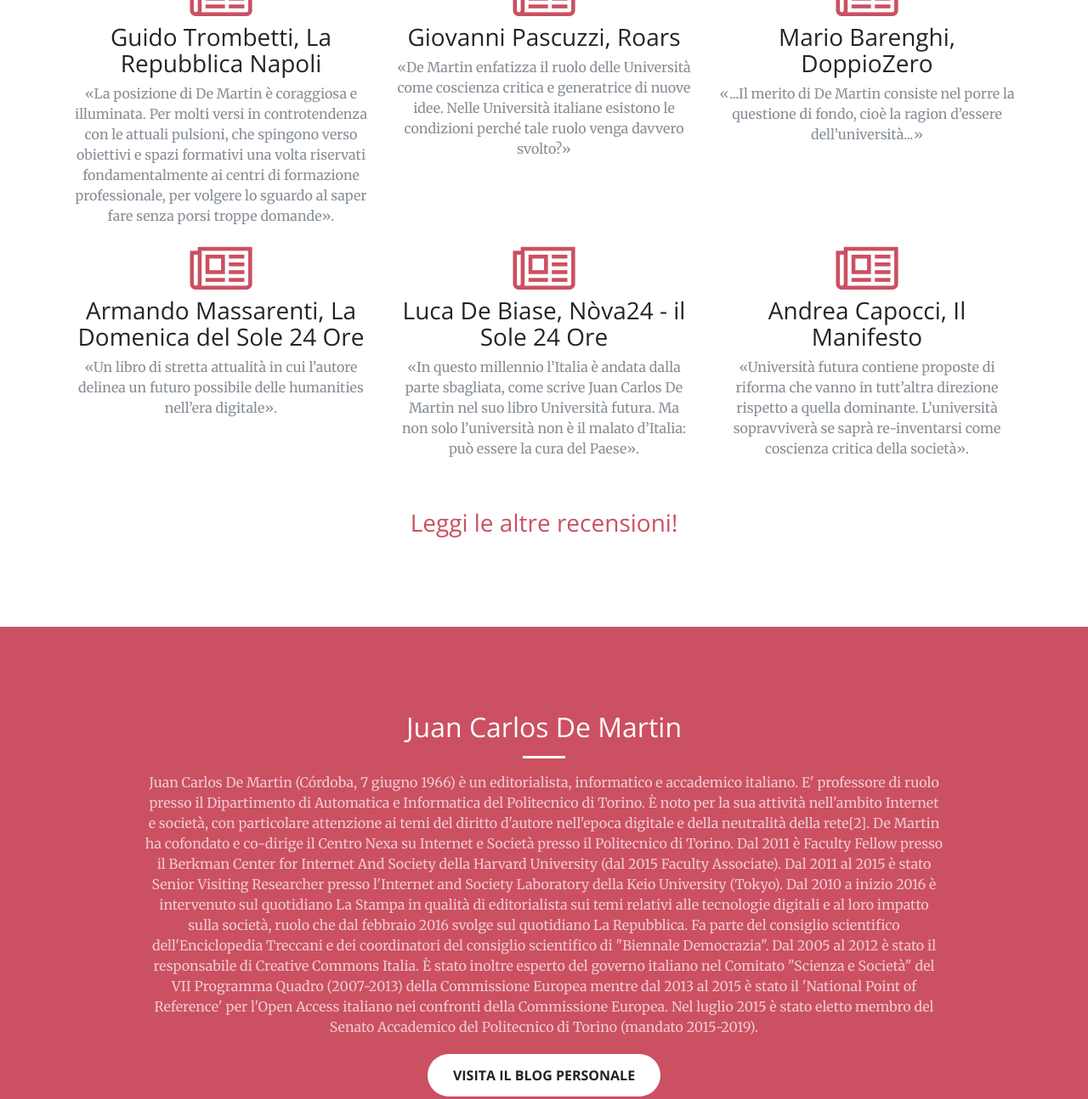
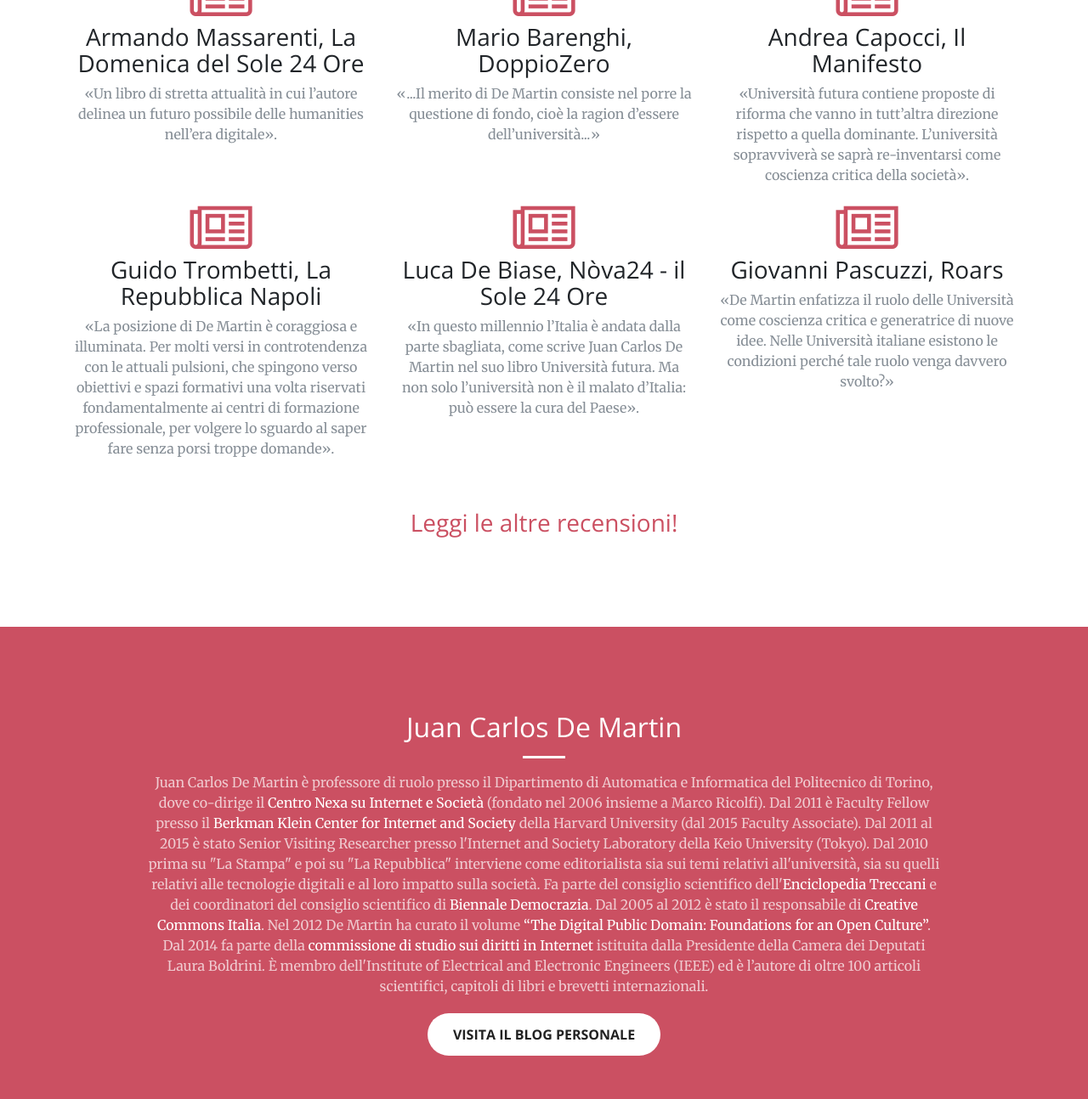
Before and after one commit to giovannigarifo/universitafutura, a plain HTML site: page index.html in a window 1280 px wide. Shown: the part 1538-2832 px from the top of the page at 85% size. Drawn offline with nearby package versions, Linux system fonts and the light colour scheme.

Commit message:
minor changes to the biography text and style

```diff
--- a/css/creative.css
+++ b/css/creative.css
@@ -323,3 +323,13 @@ header.masthead {
   padding: 15px 30px; }
 
 /*# sourceMappingURL=creative.css.map */
+
+/*new classess*/
+
+.text-faded a {
+  color: #fff;
+}
+
+.text-faded a:hover {
+  color: #d4d4d4;
+}
--- a/index.html
+++ b/index.html
@@ -101,23 +101,11 @@
       <div class="row">
         <div class="col-lg-4 col-md-6 text-center">
           <div class="reviews-box">
-            <a href="http://www.codiceedizioni.it/rassegne/de-martin-perche-difendo-pensiero-inutile-guido-trombetti-la-repubblica-napoli/">
+            <a href="http://www.codiceedizioni.it/rassegne/de-martin-le-radici-del-futuro-armando-massarenti-la-domenica-del-sole-24-ore/">
               <i class="fa fa-4x fa-newspaper-o text-primary sr-icons"></i>
             </a>
-            <h3>Guido Trombetti, La Repubblica Napoli</h3>
-            <p class="text-muted">«La posizione di De Martin è coraggiosa e illuminata. Per molti versi in controtendenza con le attuali pulsioni,
-              che spingono verso obiettivi e spazi formativi una volta riservati fondamentalmente ai centri di formazione
-              professionale, per volgere lo sguardo al saper fare senza porsi troppe domande».</p>
-
-          </div>
-        </div>
-        <div class="col-lg-4 col-md-6 text-center">
-          <div class="reviews-box">
-            <a href="https://www.roars.it/online/a-proposito-del-libro-universita-futura-tra-democrazia-e-bit/">
-                <i class="fa fa-4x fa-newspaper-o text-primary sr-icons"></i>
-              </a>
-            <h3>Giovanni Pascuzzi, Roars</h3>
-            <p class="text-muted">«De Martin enfatizza il ruolo delle Università come coscienza critica e generatrice di nuove idee. Nelle Università italiane esistono le condizioni perché tale ruolo venga davvero svolto?»</p>
+            <h3>Armando Massarenti, La Domenica del Sole 24 Ore</h3>
+            <p class="text-muted">«Un libro di stretta attualità in cui l’autore delinea un futuro possibile delle humanities nell’era digitale».</p>
           </div>
         </div>
         <div class="col-lg-4 col-md-6 text-center">
@@ -131,11 +119,25 @@
           </div>
         <div class="col-lg-4 col-md-6 text-center">
           <div class="reviews-box">
-            <a href="http://www.codiceedizioni.it/rassegne/de-martin-le-radici-del-futuro-armando-massarenti-la-domenica-del-sole-24-ore/">
+            <a href="http://www.codiceedizioni.it/rassegne/de-martin-lindifferenza-sistema-soffoca-lagora-del-sapere-andrea-capocci-manifesto/">
               <i class="fa fa-4x fa-newspaper-o text-primary sr-icons"></i>
             </a>
-            <h3>Armando Massarenti, La Domenica del Sole 24 Ore</h3>
-            <p class="text-muted">«Un libro di stretta attualità in cui l’autore delinea un futuro possibile delle humanities nell’era digitale».</p>
+            <h3>Andrea Capocci, Il Manifesto</h3>
+            <p class="text-muted">
+              «Università futura contiene proposte di riforma che vanno in tutt’altra direzione rispetto a quella dominante. L’università
+              sopravviverà se saprà re-inventarsi come coscienza critica della società».</p>
+          </div>
+        </div>
+        <div class="col-lg-4 col-md-6 text-center">
+          <div class="reviews-box">
+            <a href="http://www.codiceedizioni.it/rassegne/de-martin-perche-difendo-pensiero-inutile-guido-trombetti-la-repubblica-napoli/">
+              <i class="fa fa-4x fa-newspaper-o text-primary sr-icons"></i>
+            </a>
+            <h3>Guido Trombetti, La Repubblica Napoli</h3>
+            <p class="text-muted">«La posizione di De Martin è coraggiosa e illuminata. Per molti versi in controtendenza con le attuali pulsioni,
+              che spingono verso obiettivi e spazi formativi una volta riservati fondamentalmente ai centri di formazione
+              professionale, per volgere lo sguardo al saper fare senza porsi troppe domande».</p>
+
           </div>
         </div>
         <div class="col-lg-4 col-md-6 text-center">
@@ -151,12 +153,12 @@
         </div>
         <div class="col-lg-4 col-md-6 text-center">
           <div class="reviews-box">
-              <a href="http://www.codiceedizioni.it/rassegne/de-martin-lindifferenza-sistema-soffoca-lagora-del-sapere-andrea-capocci-manifesto/">
+            <a href="https://www.roars.it/online/a-proposito-del-libro-universita-futura-tra-democrazia-e-bit/">
               <i class="fa fa-4x fa-newspaper-o text-primary sr-icons"></i>
             </a>
-              <h3>Andrea Capocci, Il Manifesto</h3>
-              <p class="text-muted">
-                  «Università futura contiene proposte di riforma che vanno in tutt’altra direzione rispetto a quella dominante. L’università sopravviverà se saprà re-inventarsi come coscienza critica della società».</p>
+            <h3>Giovanni Pascuzzi, Roars</h3>
+            <p class="text-muted">«De Martin enfatizza il ruolo delle Università come coscienza critica e generatrice di nuove idee. Nelle Università
+              italiane esistono le condizioni perché tale ruolo venga davvero svolto?»</p>
           </div>
         </div>
       </div>
@@ -176,20 +178,15 @@
         <div class="col-lg-8 mx-auto text-center" style="max-width: 85%; flex: 85%;">
           <h2 class="section-heading text-white">Juan Carlos De Martin</h2>
           <hr class="light">
-          <p class="text-faded">Juan Carlos De Martin (Córdoba, 7 giugno 1966) è un editorialista, informatico e accademico italiano. E' professore
-            di ruolo presso il Dipartimento di Automatica e Informatica del Politecnico di Torino. È noto per la sua attività
-            nell'ambito Internet e società, con particolare attenzione ai temi del diritto d'autore nell'epoca digitale e
-            della neutralità della rete[2]. De Martin ha cofondato e co-dirige il Centro Nexa su Internet e Società presso
-            il Politecnico di Torino. Dal 2011 è Faculty Fellow presso il Berkman Center for Internet And Society della Harvard
-            University (dal 2015 Faculty Associate). Dal 2011 al 2015 è stato Senior Visiting Researcher presso l'Internet
-            and Society Laboratory della Keio University (Tokyo). Dal 2010 a inizio 2016 è intervenuto sul quotidiano La
-            Stampa in qualità di editorialista sui temi relativi alle tecnologie digitali e al loro impatto sulla società,
-            ruolo che dal febbraio 2016 svolge sul quotidiano La Repubblica. Fa parte del consiglio scientifico dell'Enciclopedia
-            Treccani e dei coordinatori del consiglio scientifico di "Biennale Democrazia". Dal 2005 al 2012 è stato il responsabile
-            di Creative Commons Italia. È stato inoltre esperto del governo italiano nel Comitato "Scienza e Società" del
-            VII Programma Quadro (2007-2013) della Commissione Europea mentre dal 2013 al 2015 è stato il 'National Point
-            of Reference' per l'Open Access italiano nei confronti della Commissione Europea. Nel luglio 2015 è stato eletto
-            membro del Senato Accademico del Politecnico di Torino (mandato 2015-2019).</p>
+          <p class="text-faded">Juan Carlos De Martin è professore di ruolo presso il Dipartimento di Automatica e Informatica del Politecnico di Torino,
+            dove co-dirige il <a href="https://nexa.polito.it">Centro Nexa su Internet e Società</a> (fondato nel 2006 insieme a Marco Ricolfi). Dal 2011 è Faculty Fellow presso
+            il <a href="https://cyber.harvard.edu">Berkman Klein Center for Internet and Society</a> della Harvard University (dal 2015 Faculty Associate). Dal 2011 al 2015 è stato Senior Visiting Researcher
+            presso l'Internet and Society Laboratory della Keio University (Tokyo). Dal 2010 prima su "La Stampa" e poi su "La Repubblica" interviene come
+            editorialista sia sui temi relativi all'università, sia su quelli relativi alle tecnologie digitali e al loro impatto sulla società.
+            Fa parte del consiglio scientifico dell'<a href="http://www.treccani.it">Enciclopedia Treccani</a> e dei coordinatori del consiglio scientifico di <a href="http://biennaledemocrazia.it">Biennale Democrazia</a>.
+            Dal 2005 al 2012 è stato il responsabile di <a href="http://www.creativecommons.it">Creative Commons Italia</a>. Nel 2012 De Martin ha curato il volume <a href="https://www.openbookpublishers.com/product/93/the-digital-public-domain--foundations-for-an-open-culture">“The Digital Public Domain: Foundations for an Open Culture”</a>.
+            Dal 2014 fa parte della <a href="http://www.camera.it/leg17/1174">commissione di studio sui diritti in Internet</a> istituita dalla Presidente della Camera dei Deputati Laura Boldrini.
+            È membro dell'Institute of Electrical and Electronic Engineers (IEEE) ed è l’autore di oltre 100 articoli scientifici, capitoli di libri e brevetti internazionali. </p>
           <a class="btn btn-default btn-xl js-scroll-trigger" href="https://demartin.polito.it/">Visita il Blog Personale</a>
         </div>
       </div>
@@ -199,8 +196,7 @@
   <div class="call-to-action bg-dark">
     <div class="container text-center">
       <h2>Compra il libro</h2>
-      <p style="font-size: 15px;">Chi compra il libro sostiene le attività
-        di Codice Edizioni, un editore illuminato che da anni fa molto per promuovere
+      <p style="font-size: 15px;">Chi compra il libro sostiene le attività di Codice Edizioni, un editore illuminato che da anni fa molto per promuovere
         la cultura scientifica in Italia</p>
       <a class="btn btn-default btn-xl sr-button" href="https://www.ibs.it/universita-futura-tra-democrazia-bit-ebook-juan-carlos-de-martin/e/9788875786830">IBS</a>
       <a class="btn btn-default btn-xl sr-button" href="http://www.codiceedizioni.it/libri/universita-futura/">CodiceEdizioni</a>
@@ -214,7 +210,9 @@
         <div class="col-lg-8 mx-auto text-center">
           <h2 class="section-heading">Cerchi la versione in Creative Commons?</h2>
           <hr class="primary">
-          <p style="font-size: 15px;">Puoi scaricare la versione disponibile con licenza Creative Commons BY-NC-SA al seguente <a href="files/Book-De_Martin-Universita_Futura_Tra_democrazia_e_bit-2017.pdf">link</a></p>
+          <p style="font-size: 15px;">Puoi scaricare la versione disponibile con licenza Creative Commons BY-NC-SA al seguente
+            <a href="files/Book-De_Martin-Universita_Futura_Tra_democrazia_e_bit-2017.pdf">link</a>
+          </p>
         </div>
       </div>
     </div>
@@ -225,7 +223,7 @@
       <p style="font-size: 14px; margin-bottom: 0px; padding: 5px;">Website created by Giovanni Garifo, theme developed by
         <a href="https://startbootstrap.com/">Start Bootstrap</a> and powered by
         <a href="https://getbootstrap.com/">
-            <img style="width: 50px;" class="credits-logo" src="http://getbootstrap.com/assets/img/bootstrap-stack.png"/>
+          <img style="width: 50px;" class="credits-logo" src="http://getbootstrap.com/assets/img/bootstrap-stack.png" />
         </a>
       </p>
     </div>
```
Lines whose indentation alone changed are shown as unchanged.
